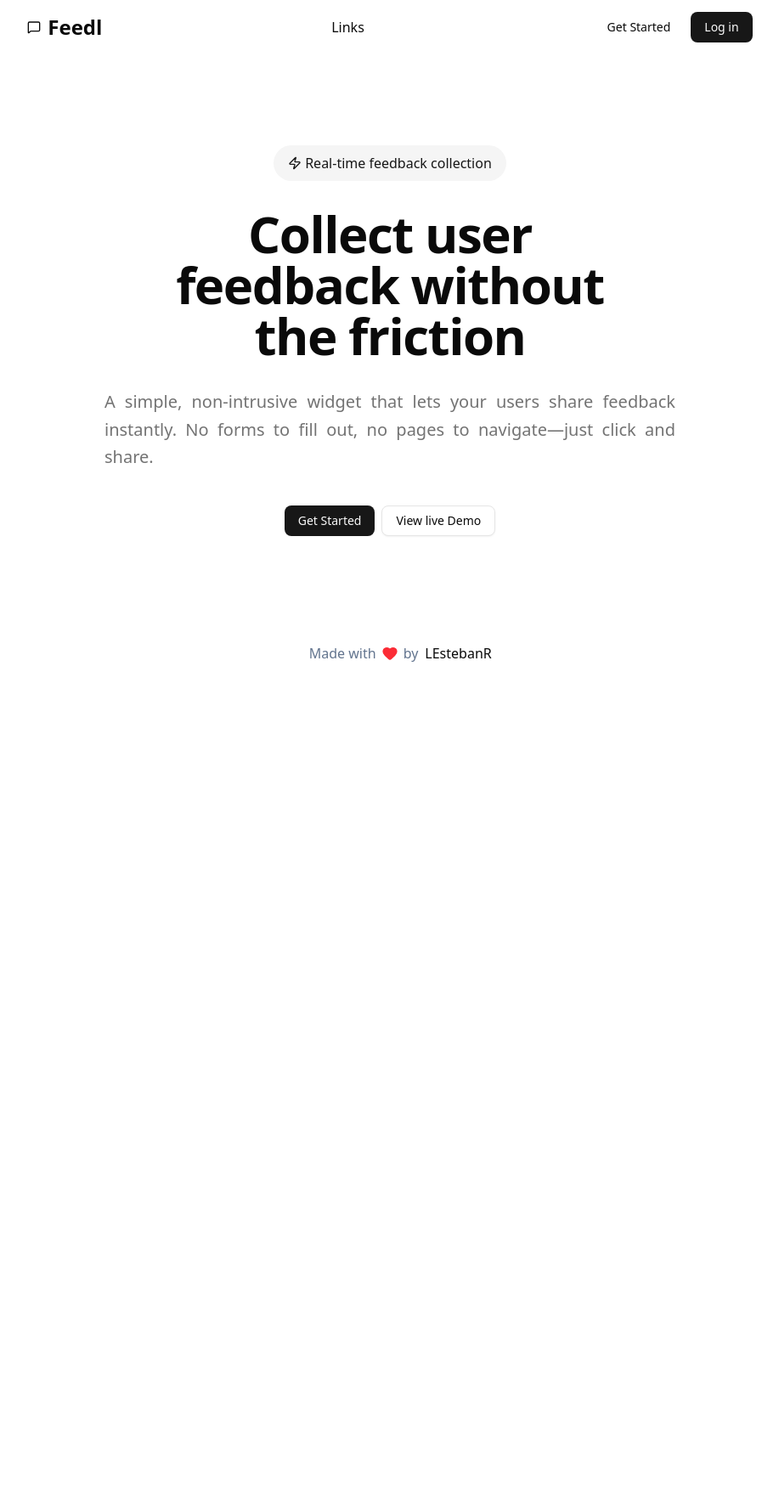
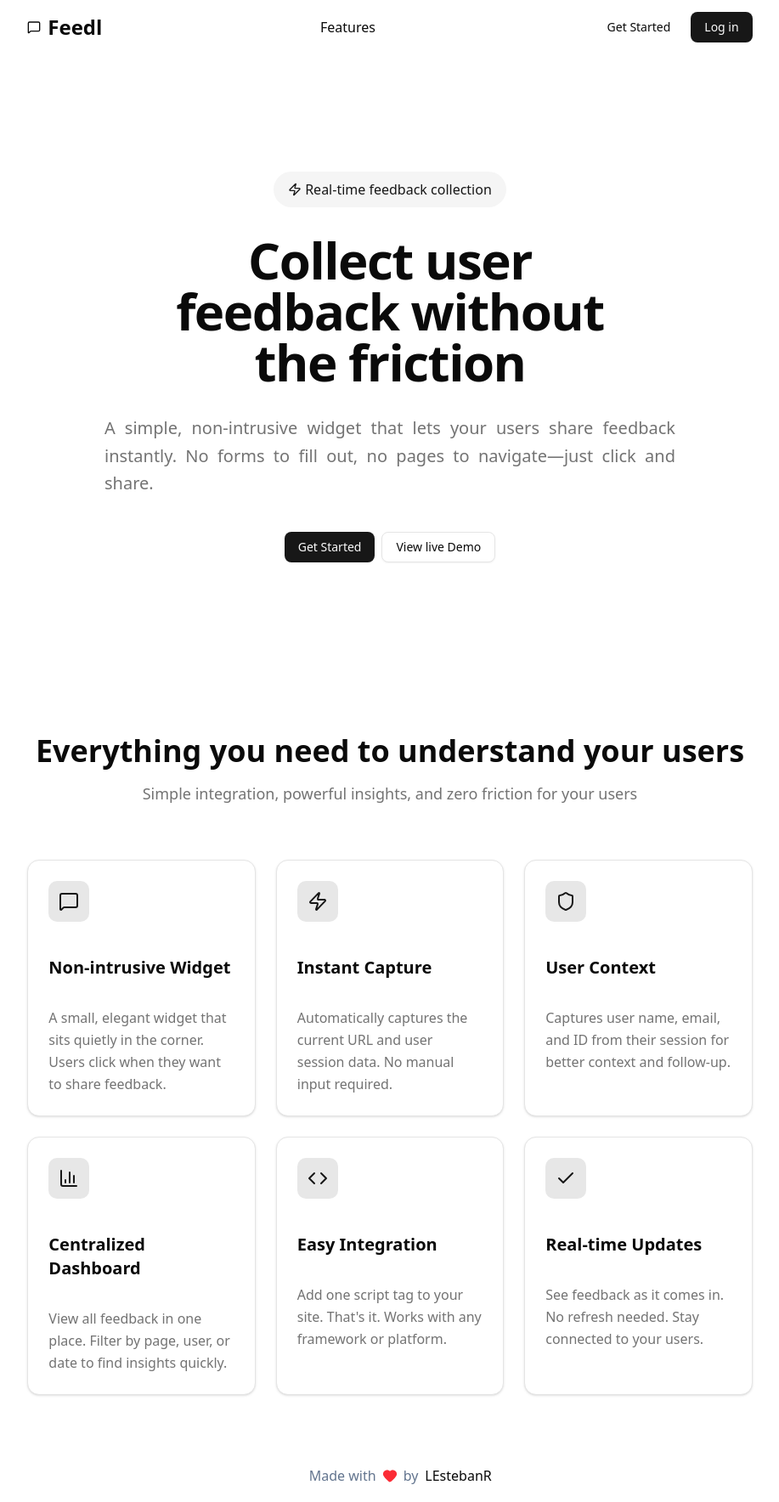
Before and after one commit to LEstebanR/feedl, a Next.js app: page / in a window 1280 px wide. Shown: the whole page at 85% size, without its empty margins (181-1098 px from the left). Before the commit the page ends 800 px from the top, so only its background shows below. Built offline with nearby package versions, Linux system fonts and the light colour scheme.

Commit message:
feat: add about

```diff
--- a/app/page.tsx
+++ b/app/page.tsx
@@ -1,9 +1,11 @@
+import { About } from '@/components/views/home/about';
 import { Hero } from '@/components/views/home/hero';
 
 export default function Home() {
   return (
-    <div className="w-full flex items-center justify-center">
+    <div className="w-full flex items-center justify-center flex-col">
       <Hero />
+      <About />
     </div>
   );
 }
--- a/components/header.tsx
+++ b/components/header.tsx
@@ -3,12 +3,26 @@ import Link from 'next/link';
 import { Logo } from '@/components/logo';
 import { Button } from '@/components/ui/button';
 
+const LINKS = [
+  {
+    label: 'Features',
+    href: '#features',
+  },
+];
+
 export function Header() {
   return (
-    <header className="w-full flex items-center justify-center h-16">
+    <header className="w-full flex items-center justify-center h-16 sticky top-0 bg-background z-50 ">
       <div className=" flex items-center justify-between md:w-8/12 w-full px-2 md:px-0">
         <Logo />
-        <p className="hidden md:block">Links</p>
+        <div className="items-center gap-x-2 hidden md:flex">
+          {LINKS.map(link => (
+            <Link key={link.label} href={link.href}>
+              {link.label}
+            </Link>
+          ))}
+        </div>
+
         <div className="items-center gap-x-2 flex">
           <Link href="/docs">
             <Button variant="ghost">Get Started</Button>
--- /dev/null
+++ b/components/ui/card.tsx
@@ -0,0 +1,92 @@
+import * as React from "react"
+
+import { cn } from "@/lib/utils"
+
+function Card({ className, ...props }: React.ComponentProps<"div">) {
+  return (
+    <div
+      data-slot="card"
+      className={cn(
+        "bg-card text-card-foreground flex flex-col gap-6 rounded-xl border py-6 shadow-sm",
+        className
+      )}
+      {...props}
+    />
+  )
+}
+
+function CardHeader({ className, ...props }: React.ComponentProps<"div">) {
+  return (
+    <div
+      data-slot="card-header"
+      className={cn(
+        "@container/card-header grid auto-rows-min grid-rows-[auto_auto] items-start gap-2 px-6 has-data-[slot=card-action]:grid-cols-[1fr_auto] [.border-b]:pb-6",
+        className
+      )}
+      {...props}
+    />
+  )
+}
+
+function CardTitle({ className, ...props }: React.ComponentProps<"div">) {
+  return (
+    <div
+      data-slot="card-title"
+      className={cn("leading-none font-semibold", className)}
+      {...props}
+    />
+  )
+}
+
+function CardDescription({ className, ...props }: React.ComponentProps<"div">) {
+  return (
+    <div
+      data-slot="card-description"
+      className={cn("text-muted-foreground text-sm", className)}
+      {...props}
+    />
+  )
+}
+
+function CardAction({ className, ...props }: React.ComponentProps<"div">) {
+  return (
+    <div
+      data-slot="card-action"
+      className={cn(
+        "col-start-2 row-span-2 row-start-1 self-start justify-self-end",
+        className
+      )}
+      {...props}
+    />
+  )
+}
+
+function CardContent({ className, ...props }: React.ComponentProps<"div">) {
+  return (
+    <div
+      data-slot="card-content"
+      className={cn("px-6", className)}
+      {...props}
+    />
+  )
+}
+
+function CardFooter({ className, ...props }: React.ComponentProps<"div">) {
+  return (
+    <div
+      data-slot="card-footer"
+      className={cn("flex items-center px-6 [.border-t]:pt-6", className)}
+      {...props}
+    />
+  )
+}
+
+export {
+  Card,
+  CardHeader,
+  CardFooter,
+  CardTitle,
+  CardAction,
+  CardDescription,
+  CardContent,
+}
--- /dev/null
+++ b/components/views/home/about.tsx
@@ -0,0 +1,95 @@
+import {
+  BarChart3,
+  Check,
+  Code,
+  MessageSquare,
+  Shield,
+  Zap,
+} from 'lucide-react';
+
+import { Card } from '@/components/ui/card';
+
+export function About() {
+  return (
+    <section id="about" className="py-16 md:w-8/12 w-full px-2 md:px-0 mx-auto">
+      <div className="flex flex-col items-center justify-center">
+        <div className="text-center mb-16">
+          <h2 className="text-3xl md:text-4xl font-bold mb-4">
+            Everything you need to understand your users
+          </h2>
+          <p className="text-lg text-muted-foreground max-w-2xl mx-auto">
+            Simple integration, powerful insights, and zero friction for your
+            users
+          </p>
+        </div>
+      </div>
+      <div className="grid md:grid-cols-2 lg:grid-cols-3 gap-6">
+        <Card className="p-6 hover:shadow-lg transition-shadow">
+          <div className="h-12 w-12 rounded-lg bg-primary/10 flex items-center justify-center mb-4">
+            <MessageSquare className="h-6 w-6 text-primary" />
+          </div>
+          <h3 className="text-xl font-semibold mb-2">Non-intrusive Widget</h3>
+          <p className="text-muted-foreground leading-relaxed">
+            A small, elegant widget that sits quietly in the corner. Users click
+            when they want to share feedback.
+          </p>
+        </Card>
+
+        <Card className="p-6 hover:shadow-lg transition-shadow">
+          <div className="h-12 w-12 rounded-lg bg-primary/10 flex items-center justify-center mb-4">
+            <Zap className="h-6 w-6 text-primary" />
+          </div>
+          <h3 className="text-xl font-semibold mb-2">Instant Capture</h3>
+          <p className="text-muted-foreground leading-relaxed">
+            Automatically captures the current URL and user session data. No
+            manual input required.
+          </p>
+        </Card>
+
+        <Card className="p-6 hover:shadow-lg transition-shadow">
+          <div className="h-12 w-12 rounded-lg bg-primary/10 flex items-center justify-center mb-4">
+            <Shield className="h-6 w-6 text-primary" />
+          </div>
+          <h3 className="text-xl font-semibold mb-2">User Context</h3>
+          <p className="text-muted-foreground leading-relaxed">
+            Captures user name, email, and ID from their session for better
+            context and follow-up.
+          </p>
+        </Card>
+
+        <Card className="p-6 hover:shadow-lg transition-shadow">
+          <div className="h-12 w-12 rounded-lg bg-primary/10 flex items-center justify-center mb-4">
+            <BarChart3 className="h-6 w-6 text-primary" />
+          </div>
+          <h3 className="text-xl font-semibold mb-2">Centralized Dashboard</h3>
+          <p className="text-muted-foreground leading-relaxed">
+            View all feedback in one place. Filter by page, user, or date to
+            find insights quickly.
+          </p>
+        </Card>
+
+        <Card className="p-6 hover:shadow-lg transition-shadow">
+          <div className="h-12 w-12 rounded-lg bg-primary/10 flex items-center justify-center mb-4">
+            <Code className="h-6 w-6 text-primary" />
+          </div>
+          <h3 className="text-xl font-semibold mb-2">Easy Integration</h3>
+          <p className="text-muted-foreground leading-relaxed">
+            Add one script tag to your site. That's it. Works with any framework
+            or platform.
+          </p>
+        </Card>
+
+        <Card className="p-6 hover:shadow-lg transition-shadow">
+          <div className="h-12 w-12 rounded-lg bg-primary/10 flex items-center justify-center mb-4">
+            <Check className="h-6 w-6 text-primary" />
+          </div>
+          <h3 className="text-xl font-semibold mb-2">Real-time Updates</h3>
+          <p className="text-muted-foreground leading-relaxed">
+            See feedback as it comes in. No refresh needed. Stay connected to
+            your users.
+          </p>
+        </Card>
+      </div>
+    </section>
+  );
+}
--- a/components/views/home/hero.tsx
+++ b/components/views/home/hero.tsx
@@ -7,7 +7,7 @@ import { Button } from '@/components/ui/button';
 
 export function Hero() {
   return (
-    <div className="flex flex-col gap-2 items-center md:w-8/12 px-2 md:px-0">
+    <div className="flex flex-col gap-2 items-center md:w-8/12 px-2 md:px-0 min-h-[calc(100dvh-4rem)] justify-center">
       <Badge
         variant="secondary"
         className="px-4 py-2 rounded-full text-md mb-6"
```
